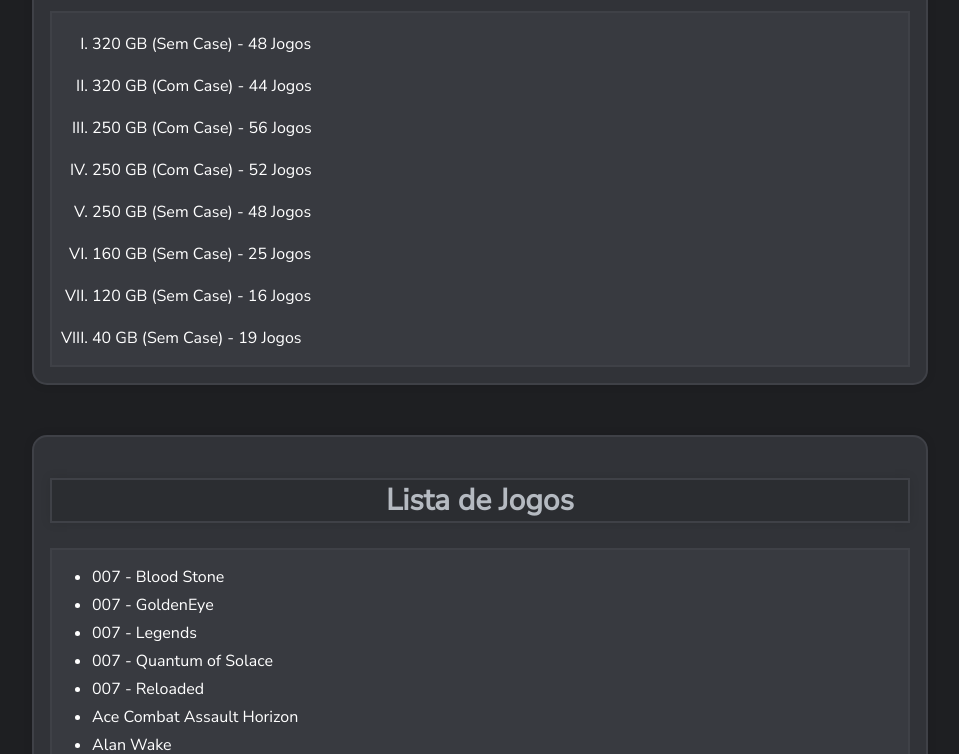
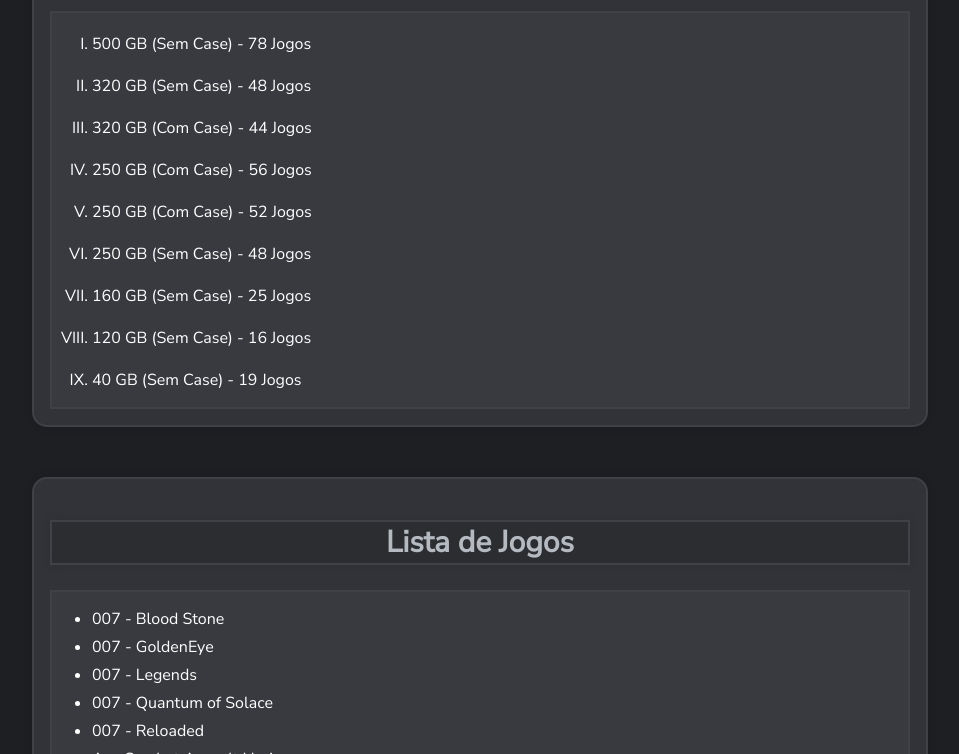
Before and after one commit to Donut6466/HD-GAMES360, a plain HTML site: page index.html in a window 1280 px wide. Shown: the part 346-1100 px from the top of the page, without its empty margins (160-1119 px from the left). Drawn offline with Linux system fonts and the light colour scheme.

Commit message:
Update index.html

```diff
--- a/index.html
+++ b/index.html
@@ -25,6 +25,7 @@
             <h2>Lista de HDs</h2>
             <div class="bloco" id="ListaDeHDs">
                 <ol type="I">
+                    <li>500 GB (Sem Case) - 78 Jogos</li>
                     <li>320 GB (Sem Case) - 48 Jogos</li>
                     <li>320 GB (Com Case) - 44 Jogos</li>
                     <li>250 GB (Com Case) - 56 Jogos</li>
```
